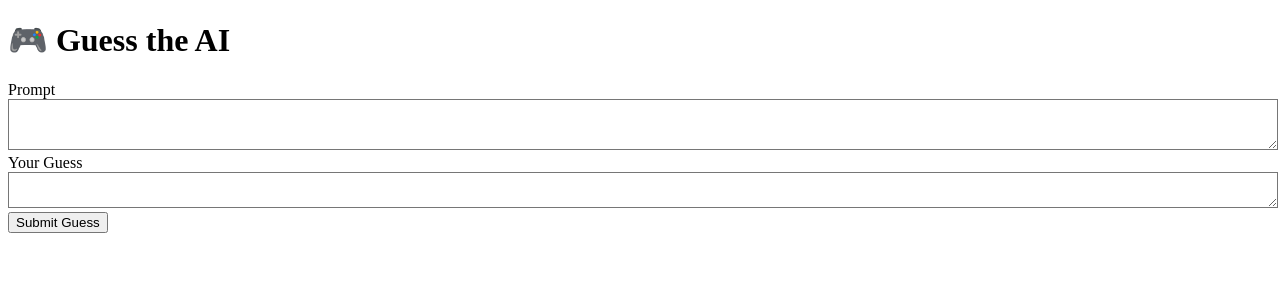
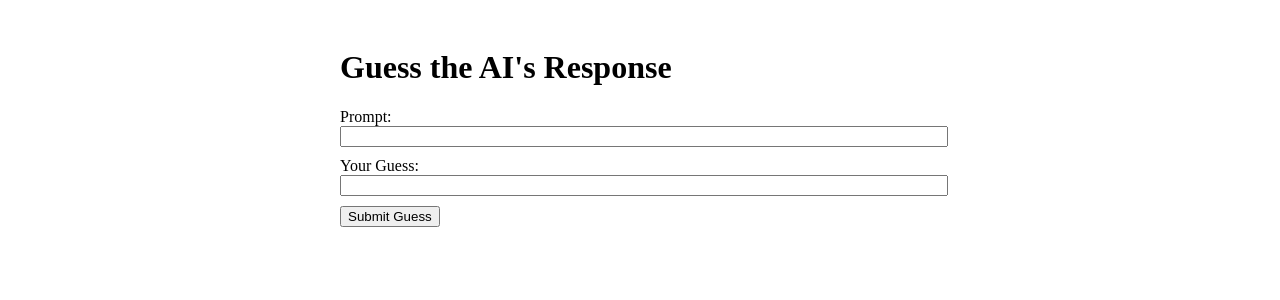
Before and after one commit to jzg00/GuessMyAI, a Next.js app: page / in a window 1280 px wide. Shown: the top 300 px of the page. Built offline with nearby package versions, Linux system fonts and the light colour scheme.

Commit message:
update ui

```diff
--- a/app/api/play/route.ts
+++ b/app/api/play/route.ts
@@ -17,7 +17,7 @@ export async function POST(req: NextRequest) {
   }
 
   if (USE_MOCK) {
-    const aiResponse = "The sky is usually blue.";
+    const aiResponse = "Usually blue, but can change.";
     const score = similarityScore(aiResponse, guess);
     return NextResponse.json({ aiResponse, score });
   }
@@ -26,7 +26,7 @@ export async function POST(req: NextRequest) {
     const completion = await openai.chat.completions.create({
       model: 'gpt-3.5-turbo',
       messages: [{ role: 'user', content: prompt }],
-      max_tokens: 11,
+      max_tokens: 10,
     })
 
     const aiResponse = completion.choices[0]?.message?.content?.trim() || ''
--- a/app/page.tsx
+++ b/app/page.tsx
@@ -1,85 +1,82 @@
-// pages/index.tsx
 'use client'
-import { useState } from 'react';
+
+import { useState } from 'react'
 
 export default function Home() {
-  const [prompt, setPrompt] = useState('');
-  const [guess, setGuess] = useState('');
-  const [aiResponse, setAiResponse] = useState('');
-  const [score, setScore] = useState<number | null>(null);
-  const [loading, setLoading] = useState(false);
-  const [error, setError] = useState('');
+  const [prompt, setPrompt] = useState('')
+  const [guess, setGuess] = useState('')
+  const [aiResponse, setAiResponse] = useState('')
+  const [score, setScore] = useState<number | null>(null)
+  const [loading, setLoading] = useState(false)
+  const [error, setError] = useState('')
 
-  const handleSubmit = async (e: React.FormEvent) => {
-    e.preventDefault();
-    setLoading(true);
-    setError('');
-    setAiResponse('');
-    setScore(null);
+  async function handleSubmit(e: React.FormEvent) {
+    e.preventDefault()
+    setLoading(true)
+    setError('')
+    setAiResponse('')
+    setScore(null)
 
     try {
       const res = await fetch('/api/play', {
         method: 'POST',
         headers: { 'Content-Type': 'application/json' },
         body: JSON.stringify({ prompt, guess }),
-      });
+      })
 
-      const data = await res.json();
-      if (!res.ok) throw new Error(data.error || 'Something went wrong');
+      const data = await res.json()
 
-      setAiResponse(data.aiResponse);
-      setScore(data.score);
-    } catch (err: any) {
-      setError(err.message || 'Error');
+      if (!res.ok) {
+        setError(data.error || 'Something went wrong')
+      } else {
+        setAiResponse(data.aiResponse)
+        setScore(data.score)
+      }
+    } catch (err) {
+      setError('Failed to fetch API')
     } finally {
-      setLoading(false);
+      setLoading(false)
     }
-  };
+  }
 
   return (
-    <main className="max-w-xl mx-auto p-6">
-      <h1 className="text-2xl font-bold mb-4">🎮 Guess the AI</h1>
-
-      <form onSubmit={handleSubmit} className="space-y-4">
-        <div>
-          <label className="block mb-1 font-medium">Prompt</label>
-          <textarea
-            className="w-full border rounded p-2"
-            rows={3}
+    <main style={{ maxWidth: 600, margin: 'auto', padding: 20 }}>
+      <h1>Guess the AI's Response</h1>
+      <form onSubmit={handleSubmit}>
+        <label>
+          Prompt:
+          <input
+            type="text"
             value={prompt}
-            onChange={(e) => setPrompt(e.target.value)}
+            onChange={e => setPrompt(e.target.value)}
             required
+            style={{ width: '100%', marginBottom: 10 }}
           />
-        </div>
-
-        <div>
-          <label className="block mb-1 font-medium">Your Guess</label>
-          <textarea
-            className="w-full border rounded p-2"
-            rows={2}
+        </label>
+        <label>
+          Your Guess:
+          <input
+            type="text"
             value={guess}
-            onChange={(e) => setGuess(e.target.value)}
+            onChange={e => setGuess(e.target.value)}
             required
+            style={{ width: '100%', marginBottom: 10 }}
           />
-        </div>
-
-        <button
-          type="submit"
-          className="bg-blue-600 text-white px-4 py-2 rounded hover:bg-blue-700"
-          disabled={loading}
-        >
-          {loading ? 'Submitting...' : 'Submit Guess'}
+        </label>
+        <button type="submit" disabled={loading}>
+          {loading ? 'Guessing...' : 'Submit Guess'}
         </button>
       </form>
 
-      {error && <p className="mt-4 text-red-600">{error}</p>}
+      {error && <p style={{ color: 'red' }}>{error}</p>}
 
       {aiResponse && (
-        <div className="mt-6 border-t pt-4">
-          <p><strong>AI Response:</strong> {aiResponse}</p>
-          <p><strong>Your Score:</strong> {score}%</p>
+        <div style={{ marginTop: 20 }}>
+          <h2>AI Response:</h2>
+          <p>{aiResponse}</p>
+          <h3>Your Score: {score}%</h3>
         </div>
       )}
     </main>
-  );
+  )
 }
```
